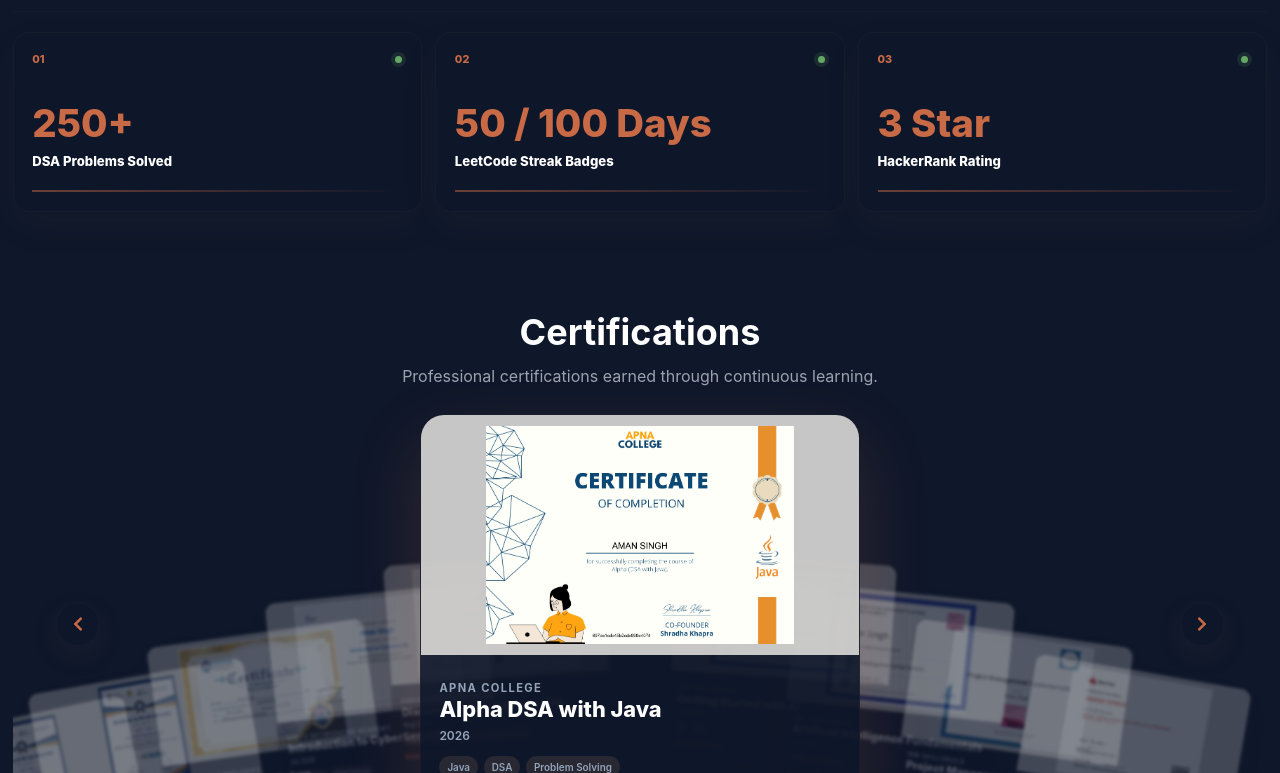
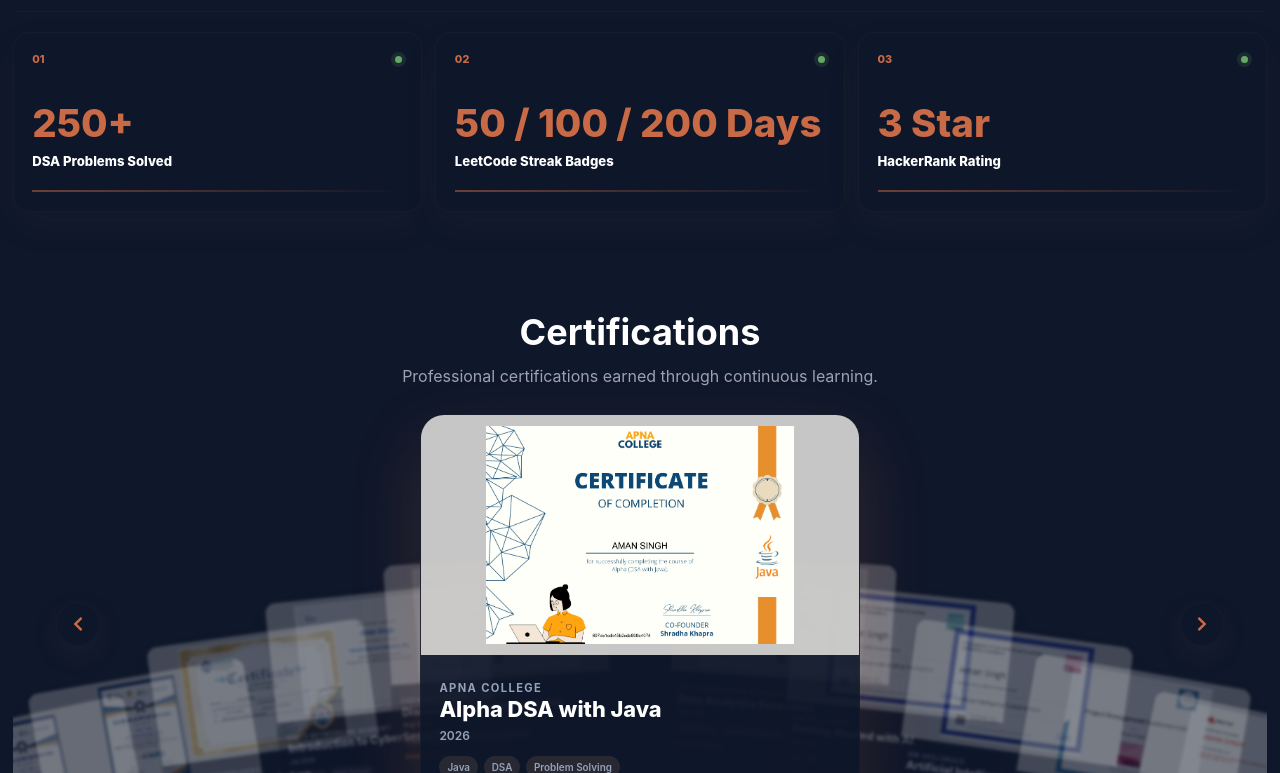
Before and after one commit to as588895/Portfolio, a React (Vite) app: page / in a window 1280 px wide. Shown: the part 4007-4780 px from the top of the page. Built offline with nearby package versions, Linux system fonts and the light colour scheme.

Commit message:
Update new certicates and leetcode badge days

```diff
--- a/src/components/Achievements.jsx
+++ b/src/components/Achievements.jsx
@@ -2,7 +2,7 @@
 
 const counters = [
   { label: "DSA Problems Solved", value: "250+" },
-  { label: "LeetCode Streak Badges", value: "50 / 100 Days" },
+  { label: "LeetCode Streak Badges", value: "50 / 100 / 200 Days" },
   { label: "HackerRank Rating", value: "3 Star" },
 ];
 
--- a/src/components/Certifications.jsx
+++ b/src/components/Certifications.jsx
@@ -21,6 +21,7 @@
     ["20vw", "72px", "6deg"],
     ["29vw", "112px", "8deg"],
     ["38vw", "150px", "10deg"],
+    ["47vw", "190px", "12deg"],
   ];
 
   const getCardPosition = (index) => {
--- a/src/data/certificates.js
+++ b/src/data/certificates.js
@@ -1,9 +1,10 @@
 import alpha from "../assets/certificates/alpha.jpg";
-import analytics from "../assets/certificates/appwars.jpg";
+import appwars from "../assets/certificates/appwars.jpg";
 import java from "../assets/certificates/java.jpg";
 import mern from "../assets/certificates/mern.jpg";
 import cisco from "../assets/certificates/cisco.jpg";
 import disEntrepreneurship from "../assets/certificates/dis-entrepreneurship.jpg";
+import analytics from "../assets/certificates/analytics.jpg";
 import ai from "../assets/certificates/ibm-ai.jpg";
 import aiFund from "../assets/certificates/ai-fundamental.jpg";
 import pm from "../assets/certificates/project-management.jpg";
@@ -42,7 +43,7 @@
 title:"Data Analytics Workshop",
 org:"Appwars Technologies",
 year:"Mar 2026",
-image:analytics,
+image:appwars,
 tags:["Excel","Analytics"],
 link:"https://www.linkedin.com/feed/update/urn:li:activity:7441030265612767232/"
 },
@@ -63,6 +64,15 @@
 image:disEntrepreneurship,
 tags:["Entrepreneurship", "Cisco Networking Academy"],
 link:"https://www.linkedin.com/feed/update/urn:li:activity:7493637684372897792/"
+},
+
+{
+  title: "Data Analytics Essentials",
+  org: "Cisco Networking Academy",
+  year: "Aug 2026",
+  image:analytics,
+  tags: ["Data Analytics", "Cisco Networking Academy"],
+  link: "YOUR_LINKEDIN_POST_URL"
 },
 
 {
```
Also changed, not shown: src/assets/certificates/analytics.jpg (added).
